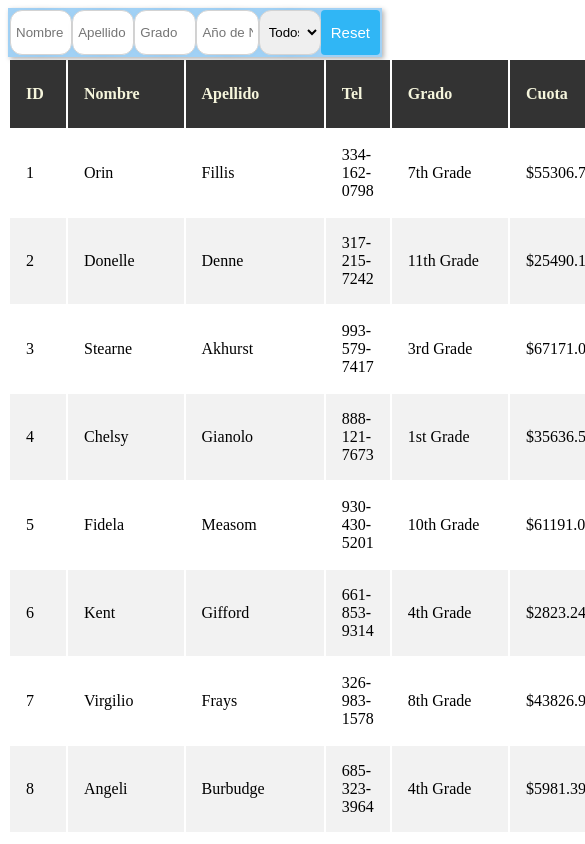
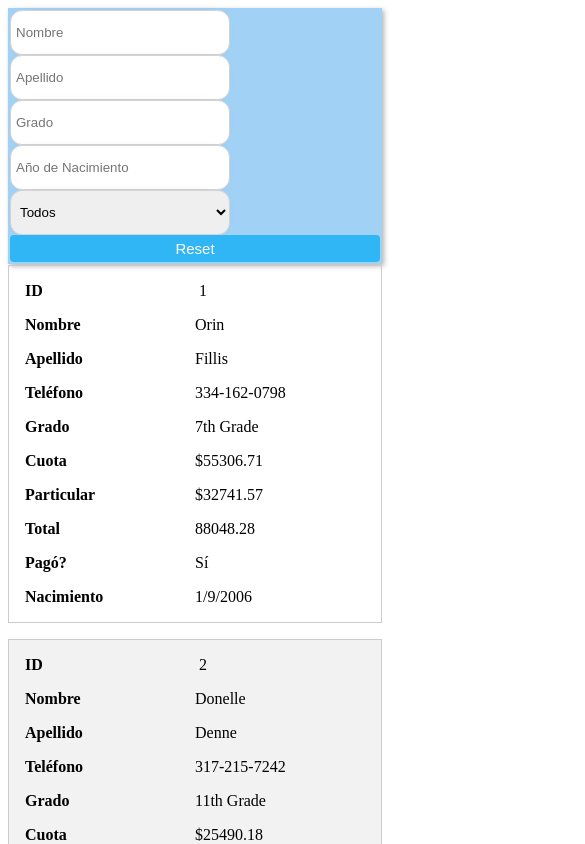
Before and after one commit to DaniLedes99/StudentsTable, a React (Vite) app: page / in a window 390 px wide. Shown: the top 844 px of the page, 585 px wide, since content can reach past the window. Built offline with nearby package versions, Linux system fonts and the light colour scheme.

Commit message:
Responsive faltan detalles

```diff
--- a/src/Components/Header.css
+++ b/src/Components/Header.css
@@ -19,9 +19,7 @@
   box-shadow: 2px 2px 5px rgba(0, 0, 0, 0.3);
   margin-bottom: 25px;
 }
-.table {
-  width: 100%;
-}
+
 .button {
   padding: 10px 20px;
   border-radius: 4px;
@@ -60,7 +58,7 @@ input:hover {
   color: red;
 }
 
-@media only screen and (max-width: 1023px) and (min-width: 300px) {
+@media only screen and (max-width: 1349px) and (min-width: 300px) {
   .header {
     padding: 2px;
     width: 100%;
--- a/src/Components/TableWithFilter.jsx
+++ b/src/Components/TableWithFilter.jsx
@@ -108,17 +108,17 @@ const TableWithFilter = () => {
               <th>ID</th>
               <th>Nombre</th>
               <th>Apellido</th>
-              <th>Tel</th>
+              <th>Teléfono</th>
               <th>Grado</th>
               <th>Cuota</th>
-              <th>Clases de Apoyo</th>
+              <th>Particular</th>
               <th>Total</th>
-              <th>¿Todo Pago?</th>
+              <th>Pagó?</th>
               <th>Nacimiento</th>
             </tr>
           </thead>
           <tbody>
-            {data.map((item) => (
+            {/* {data.map((item) => (
               <tr key={item.id}>
                 <td>{item.id}</td>
                 <td>{item.name}</td>
@@ -128,7 +128,6 @@ const TableWithFilter = () => {
                 <td>{item.monthly__payment}</td>
                 <td>{item.support_classes_payment}</td>
                 <td>
-                  $
                   {(
                     parseFloat(item.monthly__payment.replace("$", "")) +
                     parseFloat(item.support_classes_payment.replace("$", ""))
@@ -136,6 +135,25 @@ const TableWithFilter = () => {
                 </td>
                 <td>{item.all_paid ? "Sí" : "No"}</td>
                 <td>{item.birthday}</td>
+              </tr>
+            ))} */}
+            {data.map((item) => (
+              <tr key={item.id}>
+                <td data-label="ID"> {item.id}</td>
+                <td data-label="Nombre">{item.name}</td>
+                <td data-label="Apellido">{item.lastname}</td>
+                <td data-label="Teléfono">{item.phone}</td>
+                <td data-label="Grado">{item.grade_level}</td>
+                <td data-label="Cuota">{item.monthly__payment}</td>
+                <td data-label="Particular">{item.support_classes_payment}</td>
+                <td data-label="Total">
+                  {(
+                    parseFloat(item.monthly__payment.replace("$", "")) +
+                    parseFloat(item.support_classes_payment.replace("$", ""))
+                  ).toFixed(2)}
+                </td>
+                <td data-label="Pagó?">{item.all_paid ? "Sí" : "No"}</td>
+                <td data-label="Nacimiento">{item.birthday}</td>
               </tr>
             ))}
           </tbody>
--- a/src/main.css
+++ b/src/main.css
@@ -4,17 +4,71 @@ body {
 
 table {
   width: 100%;
+  border-collapse: collapse;
+}
+
+.table {
+  width: 100%;
+  overflow-x: auto;
 }
 
 thead {
   background-color: #333;
   color: beige;
 }
+
 th,
 td {
   text-align: left;
-  padding: 16px;
+  padding: 8px;
 }
 tr:nth-child(even) {
   background-color: #f2f2f2;
 }
+
+th {
+  position: sticky;
+  top: 0;
+}
+
+@media screen and (max-width: 600px) {
+  @media screen and (max-width: 600px) {
+    .header {
+      flex-direction: column;
+    }
+
+    .button {
+      width: 100%;
+    }
+
+    .table,
+    .table thead,
+    .table tbody,
+    .table tr,
+    .table th,
+    .table td {
+      display: block;
+    }
+
+    .table thead {
+      display: none;
+    }
+
+    .table tr {
+      margin-bottom: 1rem;
+      border: 1px solid #ccc;
+      padding: 0.5rem;
+    }
+
+    .table td {
+      text-align: left;
+    }
+
+    .table td:before {
+      content: attr(data-label);
+      font-weight: bold;
+      display: inline-block;
+      width: 50%;
+    }
+  }
+}
```
